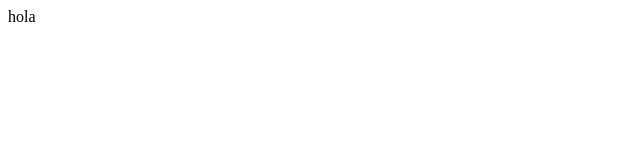
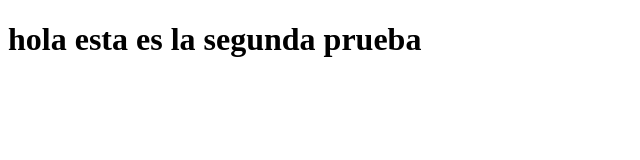
Before and after one commit to JhonAlexJaam/aprendamos_pyhton, a plain HTML site: page index.html in a window 1280 px wide. Shown: the whole page, without its empty margins (0-640 px from the left). Drawn offline with Linux system fonts and the light colour scheme.

Commit message:
prueba 2

```diff
--- /dev/null
+++ b/css/style.css
@@ -0,0 +1,4 @@
+h1{
+    background-color: brown;
+
+}
--- a/index.html
+++ b/index.html
@@ -3,9 +3,12 @@
 <head>
     <meta charset="UTF-8">
     <meta name="viewport" content="width=device-width, initial-scale=1.0">
-    <title>Document</title>
+    <title>prueba con git hub</title>
 </head>
 <body>
-  hola
+ <h1>hola esta es la segunda prueba </h1>
+
+
+
 </body>
 </html>
```
